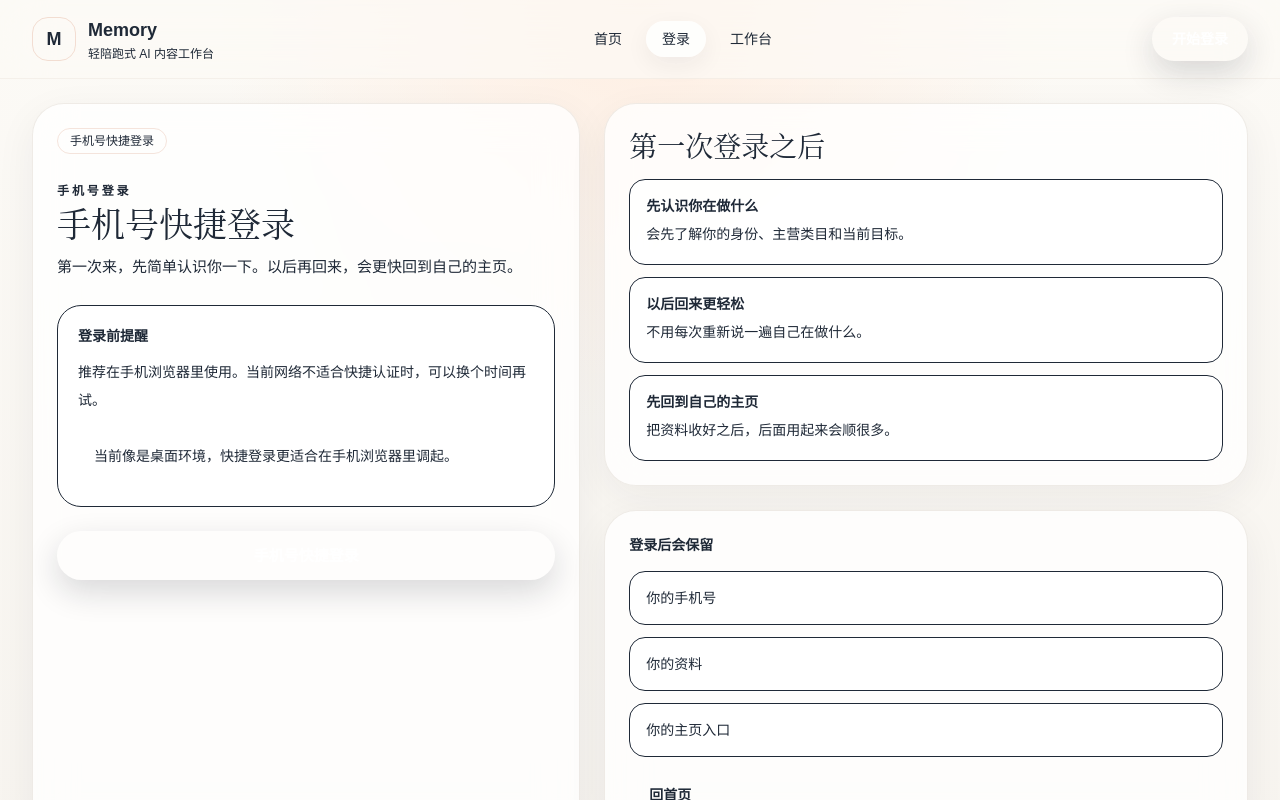
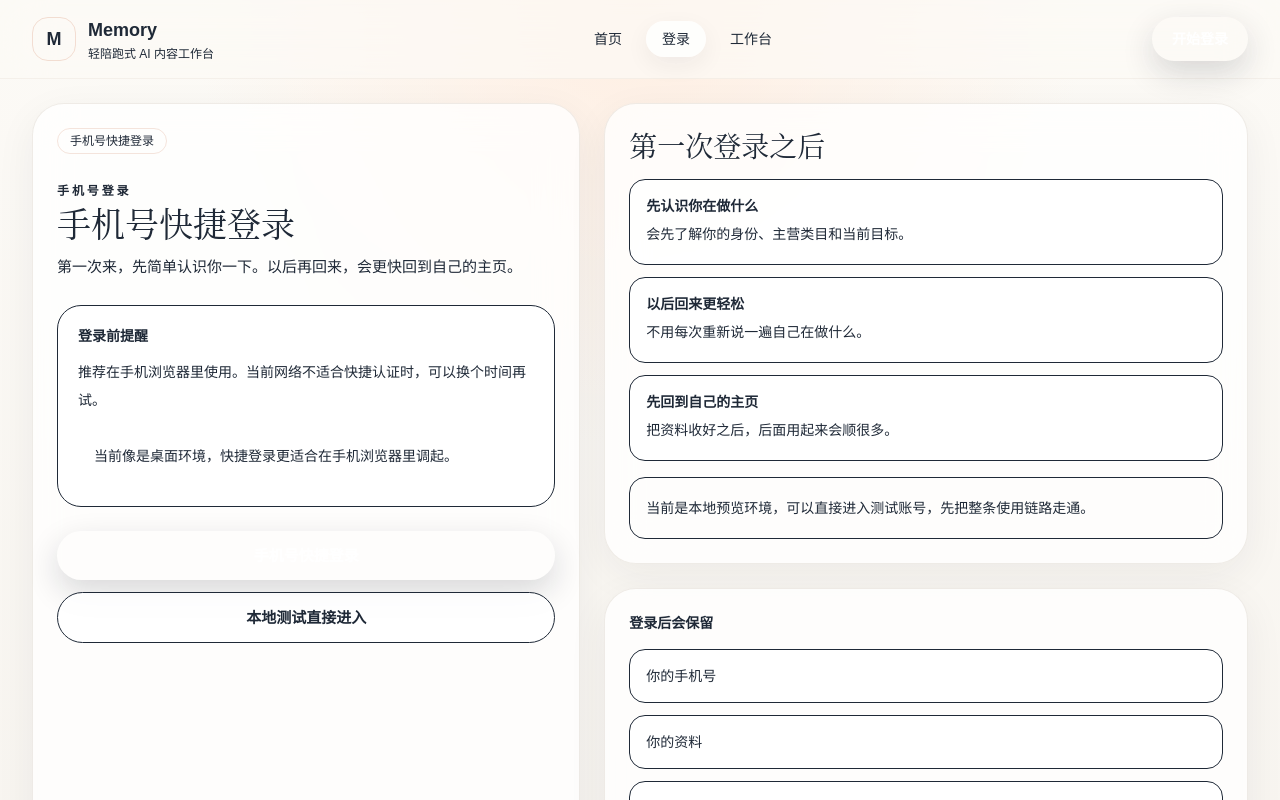
Before and after one commit to zyycjjj/my_lovers_zone_fe, a Next.js app: page /login in a window 1280 px wide. Shown: the top 800 px of the page. Built offline with nearby package versions, Linux system fonts and the light colour scheme; no server answers.

Commit message:
补充本地测试登录入口

```diff
--- a/app/login/page.tsx
+++ b/app/login/page.tsx
@@ -50,6 +50,7 @@ function LoginPageContent() {
   const [isSubmitting, setIsSubmitting] = useState(false);
   const [error, setError] = useState("");
   const [networkHint, setNetworkHint] = useState("");
+  const [allowDevLogin, setAllowDevLogin] = useState(false);
 
   const intent = useMemo(() => searchParams.get("intent") ?? "", [searchParams]);
 
@@ -86,6 +87,22 @@ function LoginPageContent() {
     };
   }, []);
 
+  useEffect(() => {
+    if (typeof window === "undefined") return;
+    const hostname = window.location.hostname;
+    setAllowDevLogin(hostname !== "love.zychenyao.cn");
+  }, []);
+
+  function finishLogin(response: NumberLoginResponse) {
+    setSession({
+      sessionToken: response.session.sessionToken,
+      refreshToken: response.session.refreshToken || "",
+      expiredAt: response.session.expiredAt,
+    });
+
+    router.replace(resolveRoute(response.routing));
+  }
+
   async function submitLogin(spToken: string) {
     setIsSubmitting(true);
     setError("");
@@ -97,13 +114,7 @@ function LoginPageContent() {
         retryOnUnauthorized: false,
       });
 
-      setSession({
-        sessionToken: response.session.sessionToken,
-        refreshToken: response.session.refreshToken || "",
-        expiredAt: response.session.expiredAt,
-      });
-
-      router.replace(resolveRoute(response.routing));
+      finishLogin(response);
     } catch (err) {
       const message =
         err instanceof ApiClientError
@@ -111,6 +122,34 @@ function LoginPageContent() {
           : err instanceof Error
             ? err.message
             : "登录失败，请稍后再试";
+      setError(message);
+    } finally {
+      setIsSubmitting(false);
+    }
+  }
+
+  async function handleDevLogin() {
+    setIsSubmitting(true);
+    setError("");
+
+    try {
+      const response = await apiRequest<NumberLoginResponse>("/api/auth/dev-login", {
+        method: "POST",
+        body: {
+          phone: "13900000000",
+          displayName: "本地测试用户",
+        },
+        retryOnUnauthorized: false,
+      });
+
+      finishLogin(response);
+    } catch (err) {
+      const message =
+        err instanceof ApiClientError
+          ? err.message
+          : err instanceof Error
+            ? err.message
+            : "本地测试登录失败";
       setError(message);
     } finally {
       setIsSubmitting(false);
@@ -178,6 +217,18 @@ function LoginPageContent() {
               {isPreparing || isSubmitting ? "正在连接手机号快捷登录…" : "手机号快捷登录"}
             </Button>
 
+            {allowDevLogin ? (
+              <Button
+                className="w-full py-3.5 text-[15px]"
+                disabled={isPreparing || isSubmitting}
+                onClick={handleDevLogin}
+                type="button"
+                variant="secondary"
+              >
+                本地测试直接进入
+              </Button>
+            ) : null}
+
             {error ? (
               <div className="rounded-2xl border border-[rgba(191,92,49,0.18)] bg-[--brand-soft] px-4 py-4 text-sm leading-7 text-[--brand-ink]">
                 {error}
@@ -220,6 +271,12 @@ function LoginPageContent() {
                 </div>
               </div>
             </div>
+
+            {allowDevLogin ? (
+              <div className="rounded-2xl border border-[--border-soft] bg-[--slate-soft] px-4 py-4 text-sm leading-7 text-[--text-soft]">
+                当前是本地预览环境，可以直接进入测试账号，先把整条使用链路走通。
+              </div>
+            ) : null}
           </div>
         </Card>
 
```
